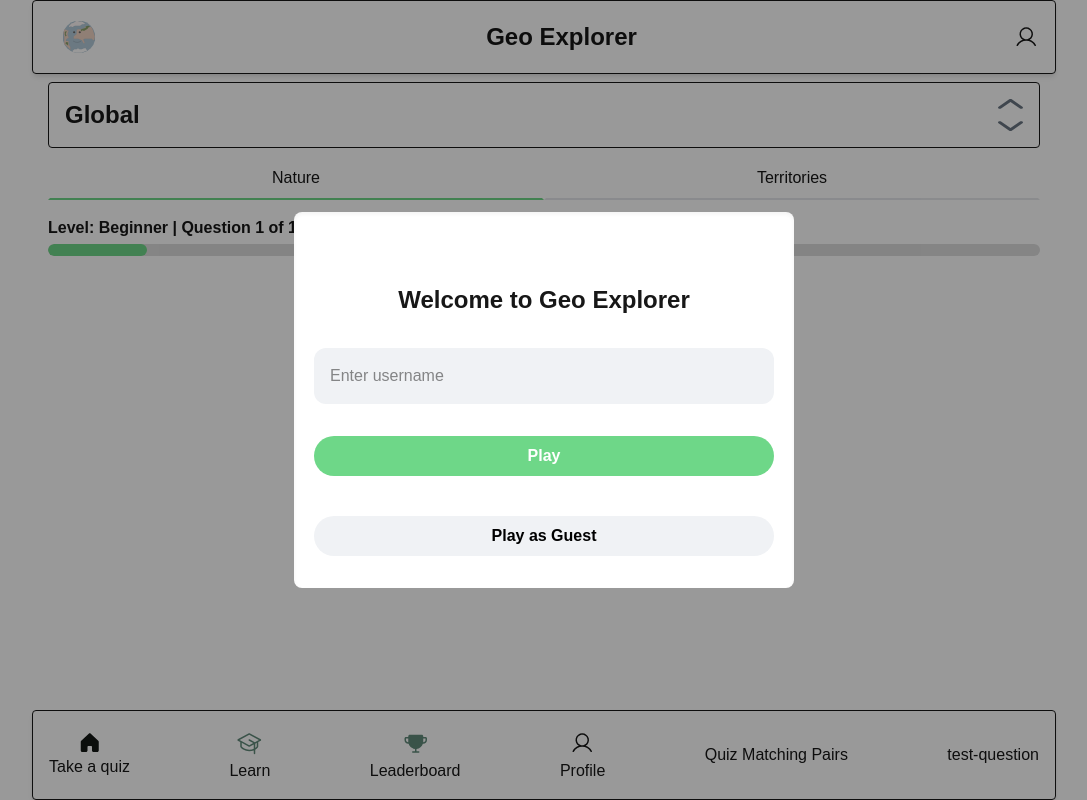
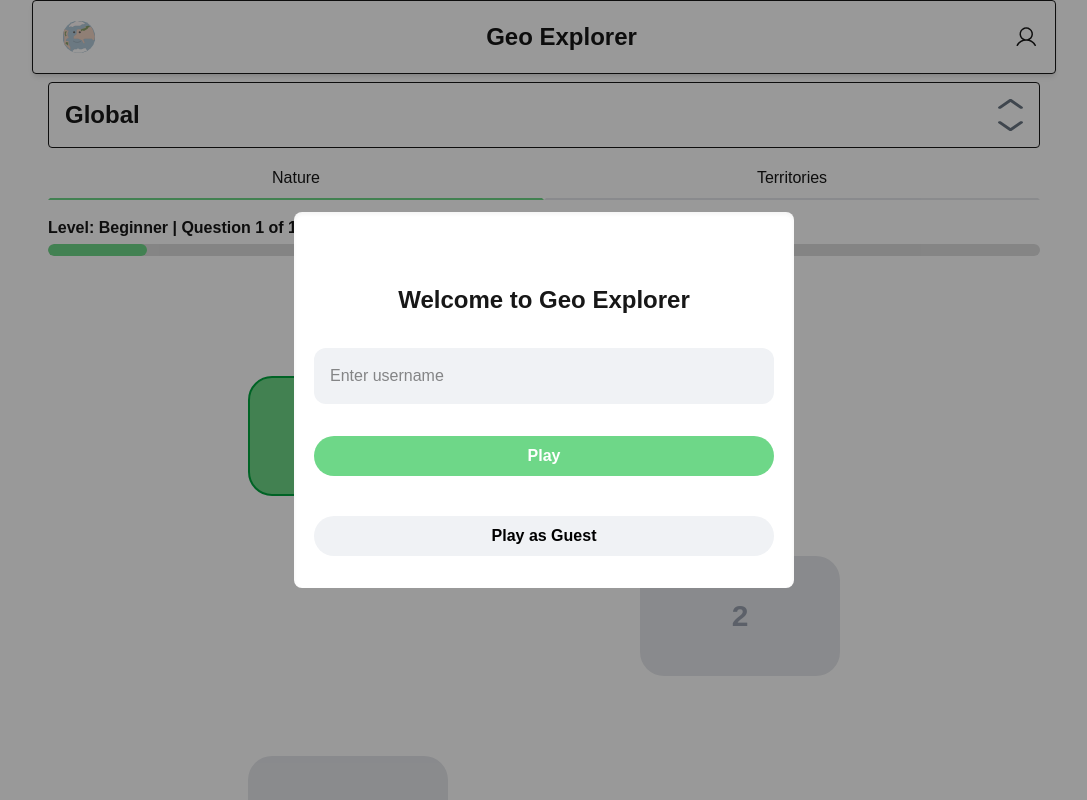
Before and after one commit to Group6-Route66/geo-explorer-fe, a Next.js app: page / in a window 1280 px wide. Shown: the top 800 px of the page, without its empty margins (96-1183 px from the left). Built offline with nearby package versions, Linux system fonts and the light colour scheme.

Commit message:
Quizz button added to main page

```diff
--- a/src/app/page.jsx
+++ b/src/app/page.jsx
@@ -2,7 +2,12 @@
 
 import { useState } from "react";
 
-import { Categories, Continent, WelcomeScreen } from "@/components";
+import {
+  Categories,
+  Continent,
+  QuizzButtons,
+  WelcomeScreen,
+} from "@/components";
 import { CategoryProvider } from "@/contexts";
 import { ProgressProvider } from "@/contexts/ProgressContext";
 import ProgressBar from "@/components/ProgressBar";
@@ -26,6 +31,9 @@ export default function Home() {
       <ProgressProvider>
         <ProgressBar />
       </ProgressProvider>
+      <ProgressProvider>
+        <QuizzButtons />
+      </ProgressProvider>
     </div>
   );
 }
--- /dev/null
+++ b/src/components/QuizzButtons.jsx
@@ -0,0 +1,58 @@
+"use client";
+import Link from "next/link";
+import { useProgress } from "@/contexts/ProgressContext";
+
+const QuizzButtons = () => {
+  const { progress } = useProgress();
+  const { level, quizz } = progress;
+
+  const levelColors = {
+    Beginner:
+      "w-50 h-30 bg-green border-2 border-green-600 rounded-3xl p-2 text-white text-3xl font-bold hover:text-green-600",
+    Intermediate:
+      "w-50 h-30 bg-yellow border-2 border-yellow-600 rounded-3xl p-2 text-white text-3xl font-bold hover:text-yellow-600",
+    Advanced:
+      "w-50 h-30 bg-red border-2 border-red-600 rounded-3xl p-2 text-white text-3xl font-bold hover:text-red-600",
+  };
+
+  const buttonClass = levelColors[level] || levelColors.Beginner;
+
+  const disabledClass =
+    "w-50 h-30 bg-gray-200  rounded-3xl p-2 text-gray-400 text-3xl font-bold";
+
+  return (
+    <div className=" flex-col p-20 content-center mt-10">
+      <div className="flex justify-start mb-15 ml-30">
+        <Link href="/">
+          <button className={buttonClass}>1</button>
+        </Link>
+      </div>
+
+      <div className="flex justify-end mb-20 mr-30">
+        {quizz === 1 ? (
+          <button disabled className={`${disabledClass}`}>
+            2
+          </button>
+        ) : (
+          <Link href="/">
+            <button className={buttonClass}>2</button>
+          </Link>
+        )}
+      </div>
+
+      <div className="flex justify-start mb-10 ml-30">
+        {quizz === 1 ? (
+          <button disabled className={`${disabledClass}`}>
+            3
+          </button>
+        ) : (
+          <Link href="/">
+            <button className={buttonClass}>3</button>
+          </Link>
+        )}
+      </div>
+    </div>
+  );
+};
+
+export default QuizzButtons;
--- a/src/components/index.js
+++ b/src/components/index.js
@@ -7,5 +7,6 @@ export { default as Categories } from "./Categories";
 export { default as MultiChoice } from "./MultiChoice";
 export { default as Map } from "./Map";
 export { default as UserProfile } from "./UserProfile";
+export { default as QuizzButtons } from "./QuizzButtons";
 
 export * from "./ui";
--- a/src/contexts/ProgressContext.jsx
+++ b/src/contexts/ProgressContext.jsx
@@ -7,6 +7,7 @@ const ProgressContext = createContext();
 export const ProgressProvider = ({ children }) => {
   const [progress, setProgress] = useState({
     level: "Beginner",
+    quizz: 1,
     currentQuestion: 1,
     totalQuestions: 10,
   });
```
